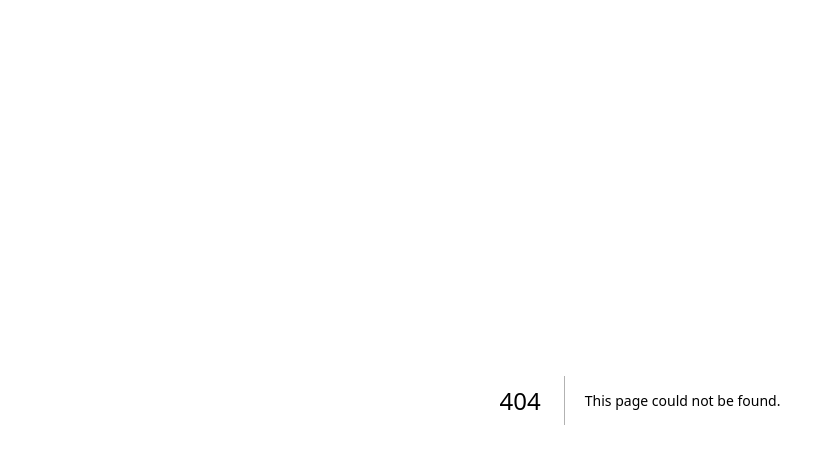
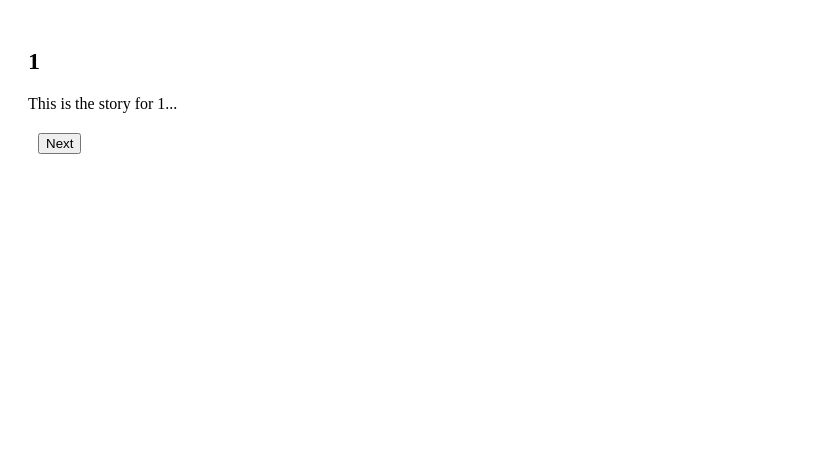
Before and after one commit to Ronakmeow/AnimeForge, a Next.js app: page /app/story/1 in a window 1280 px wide. Before the commit this address had no page. Shown: the top 464 px of the page, without its empty margins (0-815 px from the left). Built offline with nearby package versions, Linux system fonts and the light colour scheme.

Commit message:
Create episode page with localStorage and routing
Implement episode page with navigation buttons.

```diff
--- /dev/null
+++ b/app/app/story/[ep]/page.tsx
@@ -0,0 +1,40 @@
+"use client";
+
+import { useEffect } from "react";
+import { useParams, useRouter } from "next/navigation";
+
+export default function Episode() {
+  const params = useParams();
+  const ep = params.ep as string;
+  const router = useRouter();
+
+  useEffect(() => {
+    if (ep) {
+      localStorage.setItem("lastEpisode", ep);
+    }
+  }, [ep]);
+
+  const epNumber = parseInt(ep?.split("-")[1]);
+
+  return (
+    <div style={{ padding: "20px" }}>
+      <h2>{ep}</h2>
+      <p>This is the story for {ep}...</p>
+
+      <div style={{ marginTop: "20px" }}>
+        {epNumber > 1 && (
+          <button onClick={() => router.push(`/story/ep-${epNumber - 1}`)}>
+            Previous
+          </button>
+        )}
+
+        <button
+          onClick={() => router.push(`/story/ep-${epNumber + 1}`)}
+          style={{ marginLeft: "10px" }}
+        >
+          Next
+        </button>
+      </div>
+    </div>
+  );
+}
```
